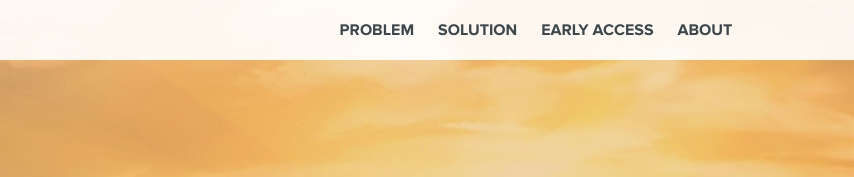
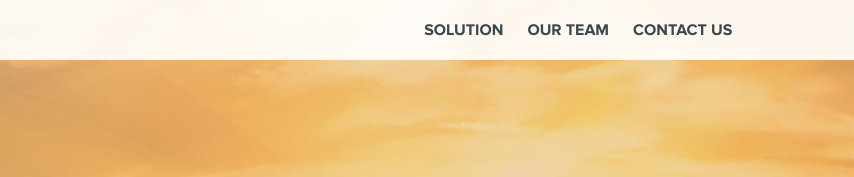
Before and after one commit to oblinger/AnalyticsFire.com, a website: page index.html in a window 1280 px wide. Shown: the top 177 px of the page, 426-1280 px from the left. Drawn offline with nearby package versions, Linux system fonts and the light colour scheme; a small style sheet from the web is missing.

Commit message:
Navigation Menu
Navigation Menu

```diff
--- a/index.html
+++ b/index.html
@@ -85,11 +85,10 @@
 		        	</a>
 		        </div>
 		        <ul class="nav">
-			        <li><a href="#about">ABOUT</a></li>
-			        <li><a class="modal-button" href="#early">EARLY ACCESS</a></li>
-			        <li><a href="#solution">SOLUTION</a></li>
-			        <li><a href="#problem">PROBLEM</a></li>
-		        </ul>
+                 <li><a href="#contact">CONTACT US</a></li>
+                   <li><a href="#about">OUR TEAM</a></li>
+                   <li><a href="#solution">SOLUTION</a></li>
+               </ul>
 	        </div>
         </header>
 
```
